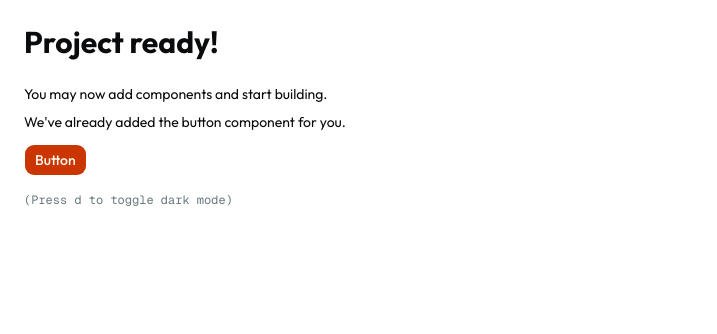
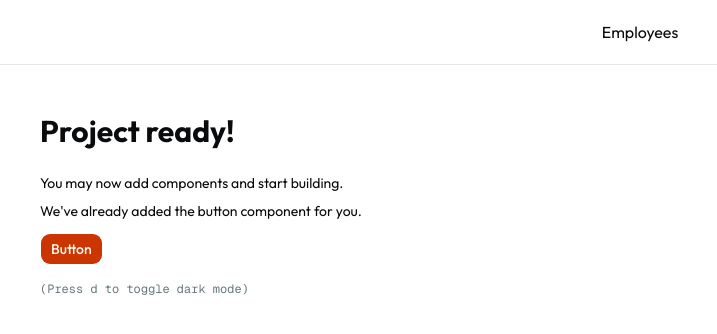
Before and after one commit to Muhtasim-Fuad-Showmik/Springboot-Practice, a Next.js app in the folder frontend/: page / in a window 1280 px wide. Shown: the top 334 px of the page, without its empty margins (0-717 px from the left). Built offline with nearby package versions, Linux system fonts and the light colour scheme.

Commit message:
feat: add Header component with navigation menu and update layout structure

```diff
--- a/frontend/app/layout.tsx
+++ b/frontend/app/layout.tsx
@@ -4,6 +4,7 @@
 import { ThemeProvider } from "@/components/theme-provider"
 import { cn } from "@/lib/utils"
 import QueryProvider from "./QueryProvider"
+import Header from "@/components/header"
 
 const outfit = Outfit({ subsets: ["latin"], variable: "--font-sans" })
 
@@ -30,7 +31,10 @@
     >
       <body>
         <QueryProvider>
-          <ThemeProvider>{children}</ThemeProvider>
+          <ThemeProvider>
+            <Header />
+            <main className="mx-auto max-w-7xl px-4 py-6">{children}</main>
+          </ThemeProvider>
         </QueryProvider>
       </body>
     </html>
--- /dev/null
+++ b/frontend/components/header.tsx
@@ -0,0 +1,44 @@
+"use client"
+
+import Link from "next/link"
+import { usePathname } from "next/navigation"
+import {
+  NavigationMenu,
+  NavigationMenuItem,
+  NavigationMenuList,
+} from "@/components/ui/navigation-menu"
+import { cn } from "@/lib/utils"
+
+const navItems = [{ href: "/employees", label: "Employees" }]
+
+export default function Header() {
+  const pathname = usePathname()
+
+  return (
+    <header className="sticky top-0 z-50 w-full border-b border-border bg-background/95 backdrop-blur supports-backdrop-filter:bg-background/60">
+      <div className="mx-auto flex max-w-7xl items-center justify-center px-4 py-3">
+        <NavigationMenu>
+          <NavigationMenuList>
+            {navItems.map((item) => {
+              const isActive = pathname === item.href
+
+              return (
+                <NavigationMenuItem
+                  key={item.href}
+                  className={cn(
+                    "rounded-lg px-4 py-2 hover:bg-accent-foreground/10",
+                    isActive && "bg-accent-foreground/10 font-medium"
+                  )}
+                >
+                  <Link href={item.href} className="text-foreground">
+                    {item.label}
+                  </Link>
+                </NavigationMenuItem>
+              )
+            })}
+          </NavigationMenuList>
+        </NavigationMenu>
+      </div>
+    </header>
+  )
+}
--- /dev/null
+++ b/frontend/components/ui/navigation-menu.tsx
@@ -0,0 +1,164 @@
+import * as React from "react"
+import { cva } from "class-variance-authority"
+import { NavigationMenu as NavigationMenuPrimitive } from "radix-ui"
+
+import { cn } from "@/lib/utils"
+import { RiArrowDownSLine } from "@remixicon/react"
+
+function NavigationMenu({
+  className,
+  children,
+  viewport = true,
+  ...props
+}: React.ComponentProps<typeof NavigationMenuPrimitive.Root> & {
+  viewport?: boolean
+}) {
+  return (
+    <NavigationMenuPrimitive.Root
+      data-slot="navigation-menu"
+      data-viewport={viewport}
+      className={cn(
+        "group/navigation-menu relative flex max-w-max flex-1 items-center justify-center",
+        className
+      )}
+      {...props}
+    >
+      {children}
+      {viewport && <NavigationMenuViewport />}
+    </NavigationMenuPrimitive.Root>
+  )
+}
+
+function NavigationMenuList({
+  className,
+  ...props
+}: React.ComponentProps<typeof NavigationMenuPrimitive.List>) {
+  return (
+    <NavigationMenuPrimitive.List
+      data-slot="navigation-menu-list"
+      className={cn(
+        "group flex flex-1 list-none items-center justify-center gap-0",
+        className
+      )}
+      {...props}
+    />
+  )
+}
+
+function NavigationMenuItem({
+  className,
+  ...props
+}: React.ComponentProps<typeof NavigationMenuPrimitive.Item>) {
+  return (
+    <NavigationMenuPrimitive.Item
+      data-slot="navigation-menu-item"
+      className={cn("relative", className)}
+      {...props}
+    />
+  )
+}
+
+const navigationMenuTriggerStyle = cva(
+  "group/navigation-menu-trigger inline-flex h-9 w-max items-center justify-center rounded-lg px-2.5 py-1.5 text-sm font-medium transition-all outline-none hover:bg-muted focus:bg-muted focus-visible:ring-3 focus-visible:ring-ring/50 focus-visible:outline-1 disabled:pointer-events-none disabled:opacity-50 data-popup-open:bg-muted/50 data-popup-open:hover:bg-muted data-open:bg-muted/50 data-open:hover:bg-muted data-open:focus:bg-muted"
+)
+
+function NavigationMenuTrigger({
+  className,
+  children,
+  ...props
+}: React.ComponentProps<typeof NavigationMenuPrimitive.Trigger>) {
+  return (
+    <NavigationMenuPrimitive.Trigger
+      data-slot="navigation-menu-trigger"
+      className={cn(navigationMenuTriggerStyle(), "group", className)}
+      {...props}
+    >
+      {children}{" "}
+      <RiArrowDownSLine className="relative top-px ml-1 size-3 transition duration-300 group-data-popup-open/navigation-menu-trigger:rotate-180 group-data-open/navigation-menu-trigger:rotate-180" aria-hidden="true" />
+    </NavigationMenuPrimitive.Trigger>
+  )
+}
+
+function NavigationMenuContent({
+  className,
+  ...props
+}: React.ComponentProps<typeof NavigationMenuPrimitive.Content>) {
+  return (
+    <NavigationMenuPrimitive.Content
+      data-slot="navigation-menu-content"
+      className={cn(
+        "top-0 left-0 w-full p-1 ease-[cubic-bezier(0.22,1,0.36,1)] group-data-[viewport=false]/navigation-menu:top-full group-data-[viewport=false]/navigation-menu:mt-1.5 group-data-[viewport=false]/navigation-menu:overflow-hidden group-data-[viewport=false]/navigation-menu:rounded-lg group-data-[viewport=false]/navigation-menu:bg-popover group-data-[viewport=false]/navigation-menu:text-popover-foreground group-data-[viewport=false]/navigation-menu:shadow group-data-[viewport=false]/navigation-menu:ring-1 group-data-[viewport=false]/navigation-menu:ring-foreground/10 group-data-[viewport=false]/navigation-menu:duration-300 data-[motion=from-end]:slide-in-from-right-52 data-[motion=from-start]:slide-in-from-left-52 data-[motion=to-end]:slide-out-to-right-52 data-[motion=to-start]:slide-out-to-left-52 data-[motion^=from-]:animate-in data-[motion^=from-]:fade-in data-[motion^=to-]:animate-out data-[motion^=to-]:fade-out **:data-[slot=navigation-menu-link]:focus:ring-0 **:data-[slot=navigation-menu-link]:focus:outline-none md:absolute md:w-auto group-data-[viewport=false]/navigation-menu:data-open:animate-in group-data-[viewport=false]/navigation-menu:data-open:fade-in-0 group-data-[viewport=false]/navigation-menu:data-open:zoom-in-95 group-data-[viewport=false]/navigation-menu:data-closed:animate-out group-data-[viewport=false]/navigation-menu:data-closed:fade-out-0 group-data-[viewport=false]/navigation-menu:data-closed:zoom-out-95",
+        className
+      )}
+      {...props}
+    />
+  )
+}
+
+function NavigationMenuViewport({
+  className,
+  ...props
+}: React.ComponentProps<typeof NavigationMenuPrimitive.Viewport>) {
+  return (
+    <div
+      className={cn(
+        "absolute top-full left-0 isolate z-50 flex justify-center"
+      )}
+    >
+      <NavigationMenuPrimitive.Viewport
+        data-slot="navigation-menu-viewport"
+        className={cn(
+          "origin-top-center relative mt-1.5 h-(--radix-navigation-menu-viewport-height) w-full overflow-hidden rounded-lg bg-popover text-popover-foreground shadow ring-1 ring-foreground/10 duration-100 md:w-(--radix-navigation-menu-viewport-width) data-open:animate-in data-open:zoom-in-90 data-closed:animate-out data-closed:zoom-out-90",
+          className
+        )}
+        {...props}
+      />
+    </div>
+  )
+}
+
+function NavigationMenuLink({
+  className,
+  ...props
+}: React.ComponentProps<typeof NavigationMenuPrimitive.Link>) {
+  return (
+    <NavigationMenuPrimitive.Link
+      data-slot="navigation-menu-link"
+      className={cn(
+        "flex items-center gap-2 rounded-lg p-2 text-sm transition-all outline-none hover:bg-muted focus:bg-muted focus-visible:ring-3 focus-visible:ring-ring/50 focus-visible:outline-1 in-data-[slot=navigation-menu-content]:rounded-md data-active:bg-muted/50 data-active:hover:bg-muted data-active:focus:bg-muted [&_svg:not([class*='size-'])]:size-4",
+        className
+      )}
+      {...props}
+    />
+  )
+}
+
+function NavigationMenuIndicator({
+  className,
+  ...props
+}: React.ComponentProps<typeof NavigationMenuPrimitive.Indicator>) {
+  return (
+    <NavigationMenuPrimitive.Indicator
+      data-slot="navigation-menu-indicator"
+      className={cn(
+        "top-full z-1 flex h-1.5 items-end justify-center overflow-hidden data-[state=hidden]:animate-out data-[state=hidden]:fade-out data-[state=visible]:animate-in data-[state=visible]:fade-in",
+        className
+      )}
+      {...props}
+    >
+      <div className="relative top-[60%] h-2 w-2 rotate-45 rounded-tl-sm bg-border shadow-md" />
+    </NavigationMenuPrimitive.Indicator>
+  )
+}
+
+export {
+  NavigationMenu,
+  NavigationMenuList,
+  NavigationMenuItem,
+  NavigationMenuContent,
+  NavigationMenuTrigger,
+  NavigationMenuLink,
+  NavigationMenuIndicator,
+  NavigationMenuViewport,
+  navigationMenuTriggerStyle,
+}
--- a/frontend/components/ui/spinner.tsx
+++ /dev/null
@@ -1,10 +0,0 @@
-import { cn } from "@/lib/utils"
-import { RiLoaderLine } from "@remixicon/react"
-
-function Spinner({ className, ...props }: React.ComponentProps<"svg">) {
-  return (
-    <RiLoaderLine data-slot="spinner" role="status" aria-label="Loading" className={cn("size-4 animate-spin", className)} {...props} />
-  )
-}
-
-export { Spinner }
```
